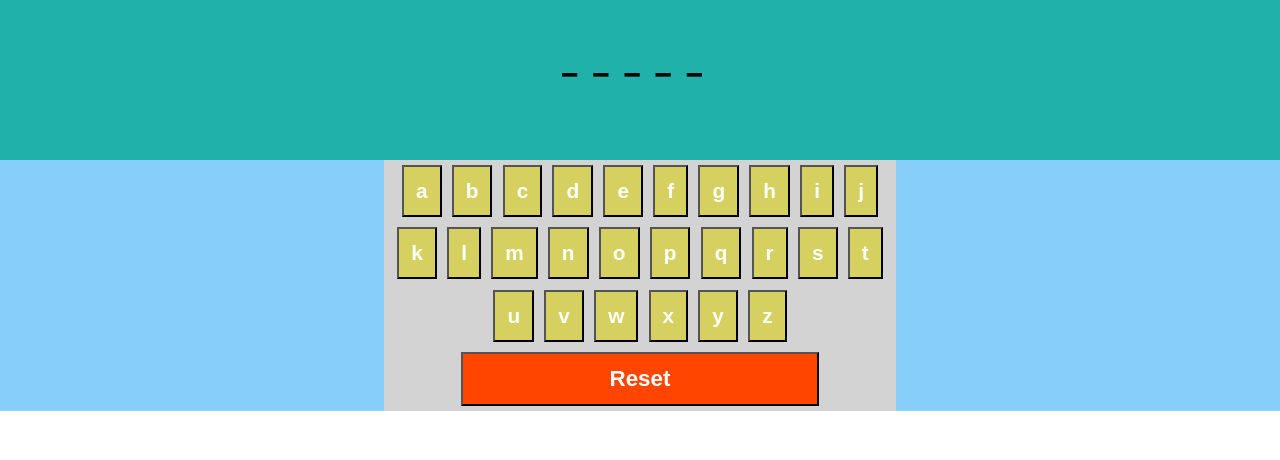
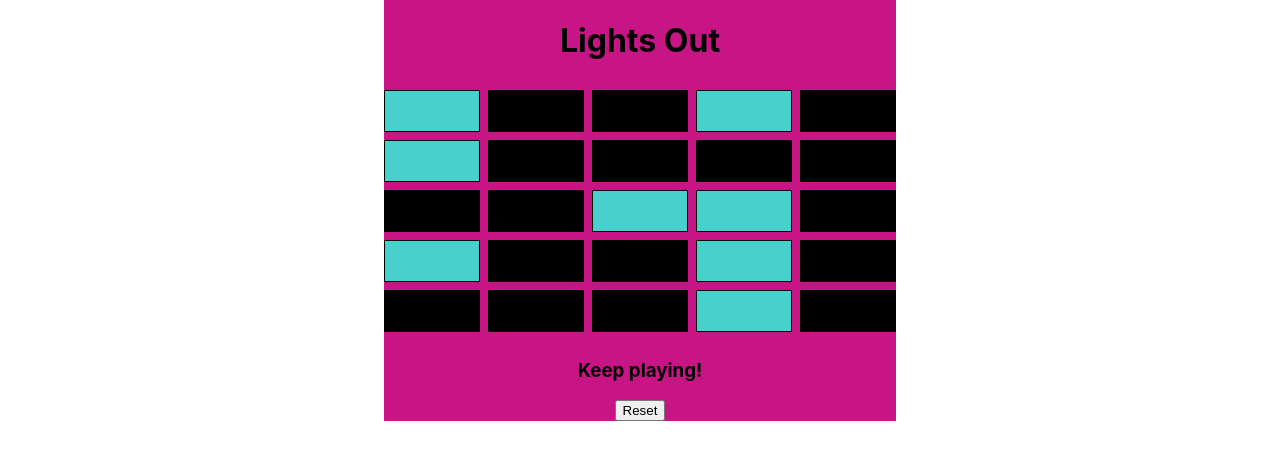
Before and after one commit to michaelohalloran/react-color-picker, a React (Create React App) app: page / in a window 1280 px wide. Shown: the top 460 px of the page. Built offline with nearby package versions, Linux system fonts and the light colour scheme.

Commit message:
add lights out game

```diff
--- /dev/null
+++ b/src/Lights/App.js
@@ -0,0 +1,10 @@
+import React, { Component } from "react";
+import LightContainer from "./LightContainer";
+
+class App extends Component {
+	render() {
+		return <LightContainer numLights={25} />;
+	}
+}
+
+export default App;
--- /dev/null
+++ b/src/Lights/Light.css
@@ -0,0 +1,16 @@
+.light {
+	padding: 10px;
+	background-color: black;
+	grid-column: span 1;
+	border: 1px solid black;
+	height: 20px;
+	/* margin: 0.5em; */
+}
+
+.light:hover {
+	cursor: pointer;
+}
+
+.on {
+	background-color: mediumturquoise;
+}
--- /dev/null
+++ b/src/Lights/Light.js
@@ -0,0 +1,16 @@
+import React from "react";
+import "./Light.css";
+
+const Light = (props) => {
+	const { onClick, row, col, on } = props;
+
+	const handleClick = () => {
+		console.log("handleClick");
+		onClick();
+	};
+
+	// apply "on" class if light is on
+	return <div className={`light ${on ? "on" : ""}`} onClick={handleClick} />;
+};
+
+export default Light;
--- /dev/null
+++ b/src/Lights/LightContainer.css
@@ -0,0 +1,23 @@
+.light-grid {
+	display: grid;
+	grid-template-columns: repeat(5, minmax(17%, 1fr));
+	background-color: mediumvioletred;
+	/* justify-items: center; */
+	width: 40vw;
+	margin: auto;
+	/* height: 43vh; */
+	grid-gap: 0.5em;
+}
+
+.header {
+	grid-column: 1/-1;
+	text-align: center;
+}
+
+.reset-container {
+	display: flex;
+	flex-direction: column;
+	grid-column: 1/-1;
+	justify-content: center;
+	align-items: center;
+}
--- /dev/null
+++ b/src/Lights/LightContainer.js
@@ -0,0 +1,124 @@
+import React, { Component } from "react";
+import Light from "./Light";
+import "./LightContainer.css";
+
+class LightContainer extends Component {
+	constructor(props) {
+		super(props);
+		this.state = {
+			numLights: props.numLights,
+			lights: [], // {row: Number, col: Number, on: Boolean}
+			hasWon: false
+		};
+	}
+
+	componentDidMount() {
+		this.generateLights();
+	}
+
+	generateLights = () => {
+		const { numLights } = this.state;
+		// numLights will always be a square (9, 16, 25, etc.), so use that to determine rows
+		const numRows = Math.sqrt(numLights);
+		const numCols = numRows;
+
+		const lights = Array(numLights).fill(1).map((light, idx) => ({
+			row: Math.floor(idx / numRows), // if 4 rows, idx 0-3 are row1, 4-7 are row2, etc.
+			col: idx % numCols, // if 4 cols, indices 2, 6, 10, etc. will be col 4
+			on: Math.random() < 0.25
+		}));
+
+		this.setState({
+			lights
+		});
+	};
+
+	toggle = (light) => {
+		// const {lights} = this.state;
+
+		// toggle light's on/off property
+		light.on = !light.on;
+		// toggle surrounding lights correctly
+		const updatedLights = this.toggleSurroundingLights(light);
+
+		// const lightsBefore = lights.slice(0,idx);
+		// const lightsAfter = lights.slice(idx+1);
+		// &&&&&&&&&&&& the above may not work; may need to return lights from
+		// second toggle function
+
+		// put it back in array
+		this.setState(
+			{
+				lights: updatedLights
+			},
+			() => {
+				this.calcWinner();
+			}
+		);
+	};
+
+	toggleSurroundingLights = (light) => {
+		// if a light is 1 away in either col or row than clicked light, toggle it
+		const { lights } = this.state;
+		// toggle current light
+		// light.on = !light.on
+		lights.forEach((lt) => {
+			let rowDiff = Math.abs(light.row - lt.row);
+			let colDiff = Math.abs(light.col - lt.col);
+			// neighbors are combo of no more than 1 row and 1 col away
+			const leftOrRight = rowDiff === 0 && colDiff === 1;
+			const topOrBottom = colDiff === 0 && rowDiff === 1;
+			const diagonal = rowDiff === 1 && colDiff === 1;
+			let isNeighbor = leftOrRight || topOrBottom || diagonal;
+			if (isNeighbor) {
+				lt.on = !lt.on;
+			}
+		});
+		return lights;
+	};
+
+	calcWinner = () => {
+		// if all lights are off, game is won
+		const { lights } = this.state;
+		const allOff = lights.every((light) => !light.on);
+		if (allOff) {
+			this.setState({
+				hasWon: true
+			});
+		}
+	};
+
+	reset = () => {
+		this.setState(
+			{
+				lights: [],
+				hasWon: false,
+				numLights: this.props.numLights
+			},
+			() => {
+				this.generateLights();
+			}
+		);
+	};
+
+	render() {
+		const lights = this.state.lights.map((light, idx) => (
+			<Light row={light.row} col={light.col} on={light.on} key={idx} onClick={() => this.toggle(light, idx)} />
+		));
+
+		const resultMsg = this.state.hasWon ? "You win!" : "Keep playing!";
+
+		return (
+			<div className="light-grid">
+				<h1 className="header">Lights Out</h1>
+				{lights}
+				<div className="reset-container">
+					<h3 className="result-msg">{resultMsg}</h3>
+					<button onClick={this.reset}>Reset</button>
+				</div>
+			</div>
+		);
+	}
+}
+
+export default LightContainer;
--- a/src/index.js
+++ b/src/index.js
@@ -6,6 +6,7 @@ import "./index.css";
 // import App from "./Lottery/App";
 // import App from "./Coin/App";
 // import App from "./ColorBoxes/App";
-import App from "./Hangman/App";
+// import App from "./Hangman/App";
+import App from "./Lights/App";
 
 ReactDOM.render(<App />, document.getElementById("root"));
```
